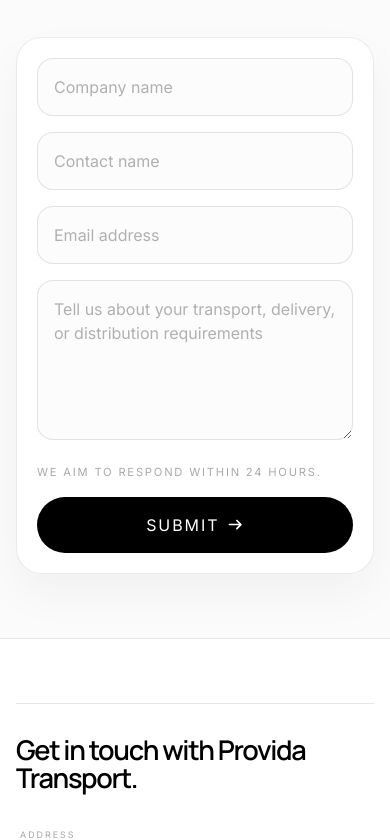
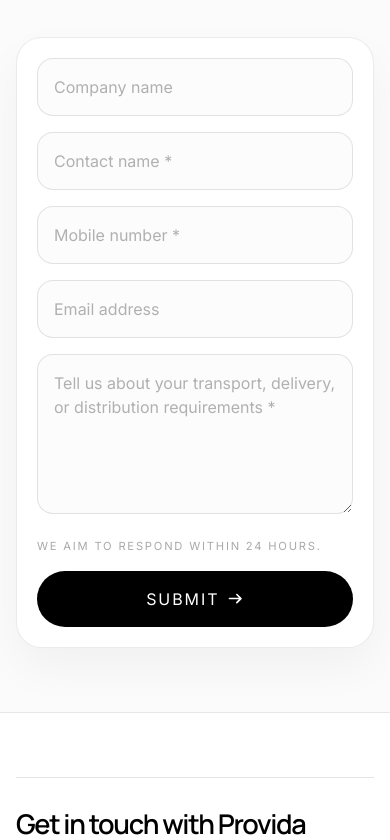
Before and after one commit to vaibhavbathla69/transport, a Next.js app: page / in a window 390 px wide. Shown: the part 2400-3240 px from the top of the page. Built offline with nearby package versions, Linux system fonts and the light colour scheme.

Commit message:
Adjust hero layout for laptop breakpoint8

```diff
--- a/app/api/quote/route.ts
+++ b/app/api/quote/route.ts
@@ -4,6 +4,7 @@ import { Resend } from "resend";
 type QuoteRequestBody = {
   companyName?: string;
   contactName?: string;
+  mobileNumber?: string;
   email?: string;
   requirements?: string;
   website?: string;
@@ -24,6 +25,7 @@ export async function POST(request: Request) {
   const body = (await request.json()) as QuoteRequestBody;
   const companyName = body.companyName?.trim() || "";
   const contactName = body.contactName?.trim() || "";
+  const mobileNumber = body.mobileNumber?.trim() || "";
   const email = body.email?.trim() || "";
   const requirements = body.requirements?.trim() || "";
   const website = body.website?.trim() || "";
@@ -32,7 +34,7 @@ export async function POST(request: Request) {
     return NextResponse.json({ ok: true });
   }
 
-  if (!companyName || !contactName || !email || !requirements) {
+  if (!contactName || !mobileNumber || !requirements) {
     return NextResponse.json(
       { message: "Please complete all required fields." },
       { status: 400 }
@@ -45,14 +47,15 @@ export async function POST(request: Request) {
     await resend.emails.send({
       from: resendFrom,
       to: resendTo,
-      replyTo: email,
-      subject: `Provida quote request from ${companyName}`,
+      ...(email ? { replyTo: email } : {}),
+      subject: `Provida quote request${companyName ? ` from ${companyName}` : ""}`,
       html: `
         <div style="font-family:Arial,sans-serif;line-height:1.6;color:#111111">
           <h2 style="margin:0 0 16px">New Quote Request</h2>
-          <p style="margin:0 0 8px"><strong>Company:</strong> ${escapeHtml(companyName)}</p>
+          <p style="margin:0 0 8px"><strong>Company:</strong> ${escapeHtml(companyName || "Not provided")}</p>
           <p style="margin:0 0 8px"><strong>Contact:</strong> ${escapeHtml(contactName)}</p>
-          <p style="margin:0 0 8px"><strong>Email:</strong> ${escapeHtml(email)}</p>
+          <p style="margin:0 0 8px"><strong>Mobile:</strong> ${escapeHtml(mobileNumber)}</p>
+          <p style="margin:0 0 8px"><strong>Email:</strong> ${escapeHtml(email || "Not provided")}</p>
           <p style="margin:16px 0 8px"><strong>Requirements:</strong></p>
           <p style="margin:0;white-space:pre-wrap">${escapeHtml(requirements)}</p>
         </div>
--- a/app/page.tsx
+++ b/app/page.tsx
@@ -20,6 +20,7 @@ type NavKey = "services" | "sectors" | "contact";
 type QuoteFormData = {
   companyName: string;
   contactName: string;
+  mobileNumber: string;
   email: string;
   requirements: string;
   website: string;
@@ -102,6 +103,7 @@ export default function LogisticsWebsiteMockup() {
   const [quoteForm, setQuoteForm] = useState<QuoteFormData>({
     companyName: "",
     contactName: "",
+    mobileNumber: "",
     email: "",
     requirements: "",
     website: "",
@@ -155,6 +157,22 @@ export default function LogisticsWebsiteMockup() {
     }));
   };
 
+  const handleMobileFocus = () => {
+    setQuoteForm((current) =>
+      current.mobileNumber.trim() === ""
+        ? { ...current, mobileNumber: "+44" }
+        : current
+    );
+  };
+
+  const handleMobileBlur = () => {
+    setQuoteForm((current) =>
+      current.mobileNumber.trim() === "+44"
+        ? { ...current, mobileNumber: "" }
+        : current
+    );
+  };
+
   const handleQuoteSubmit = async (event: FormEvent<HTMLFormElement>) => {
     event.preventDefault();
     setIsSubmittingQuote(true);
@@ -169,6 +187,7 @@ export default function LogisticsWebsiteMockup() {
         body: JSON.stringify({
           companyName: quoteForm.companyName,
           contactName: quoteForm.contactName,
+          mobileNumber: quoteForm.mobileNumber,
           email: quoteForm.email,
           requirements: quoteForm.requirements,
           website: quoteForm.website,
@@ -191,6 +210,7 @@ export default function LogisticsWebsiteMockup() {
       setQuoteForm({
         companyName: "",
         contactName: "",
+        mobileNumber: "",
         email: "",
         requirements: "",
         website: "",
@@ -450,7 +470,6 @@ export default function LogisticsWebsiteMockup() {
                 className="rounded-[1rem] border border-black/10 bg-[#fcfcfc] px-4 py-4 text-[0.94rem] text-black outline-none transition placeholder:text-black/30 focus:border-black/26 sm:text-[0.96rem]"
                 placeholder="Company name"
                 autoComplete="organization"
-                required
               />
               <div className="grid gap-4 md:grid-cols-2">
                 <input
@@ -458,10 +477,24 @@ export default function LogisticsWebsiteMockup() {
                   value={quoteForm.contactName}
                   onChange={handleQuoteChange}
                   className="rounded-[1rem] border border-black/10 bg-[#fcfcfc] px-4 py-4 text-[0.94rem] text-black outline-none transition placeholder:text-black/30 focus:border-black/26 sm:text-[0.96rem]"
-                  placeholder="Contact name"
+                  placeholder="Contact name *"
                   autoComplete="name"
                   required
                 />
+                <input
+                  name="mobileNumber"
+                  type="tel"
+                  value={quoteForm.mobileNumber}
+                  onChange={handleQuoteChange}
+                  onFocus={handleMobileFocus}
+                  onBlur={handleMobileBlur}
+                  className="rounded-[1rem] border border-black/10 bg-[#fcfcfc] px-4 py-4 text-[0.94rem] text-black outline-none transition placeholder:text-black/30 focus:border-black/26 sm:text-[0.96rem]"
+                  placeholder="Mobile number *"
+                  autoComplete="tel"
+                  required
+                />
+              </div>
+              <div className="grid gap-4 md:grid-cols-2">
                 <input
                   name="email"
                   type="email"
@@ -470,7 +503,6 @@ export default function LogisticsWebsiteMockup() {
                   className="rounded-[1rem] border border-black/10 bg-[#fcfcfc] px-4 py-4 text-[0.94rem] text-black outline-none transition placeholder:text-black/30 focus:border-black/26 sm:text-[0.96rem]"
                   placeholder="Email address"
                   autoComplete="email"
-                  required
                 />
               </div>
               <input
@@ -487,7 +519,7 @@ export default function LogisticsWebsiteMockup() {
                 value={quoteForm.requirements}
                 onChange={handleQuoteChange}
                 className="min-h-[160px] rounded-[1rem] border border-black/10 bg-[#fcfcfc] px-4 py-4 text-[0.94rem] text-black outline-none transition placeholder:text-black/30 focus:border-black/26 sm:min-h-[170px] sm:text-[0.96rem]"
-                placeholder="Tell us about your transport, delivery, or distribution requirements"
+                placeholder="Tell us about your transport, delivery, or distribution requirements *"
                 required
               />
               {quoteStatus.type !== "idle" ? (
@@ -555,7 +587,7 @@ export default function LogisticsWebsiteMockup() {
       </section>
 
       <footer className="border-t border-black/8 bg-white px-4 py-6 text-center text-[0.68rem] uppercase tracking-[0.14em] text-black/36 sm:px-6 sm:py-7 sm:text-[0.72rem] sm:tracking-[0.16em] md:px-10 xl:px-16">
-        Â© 2026 Provida Transport. All rights reserved.
+        © 2026 Provida Transport. All rights reserved.
       </footer>
     </div>
   );
```
